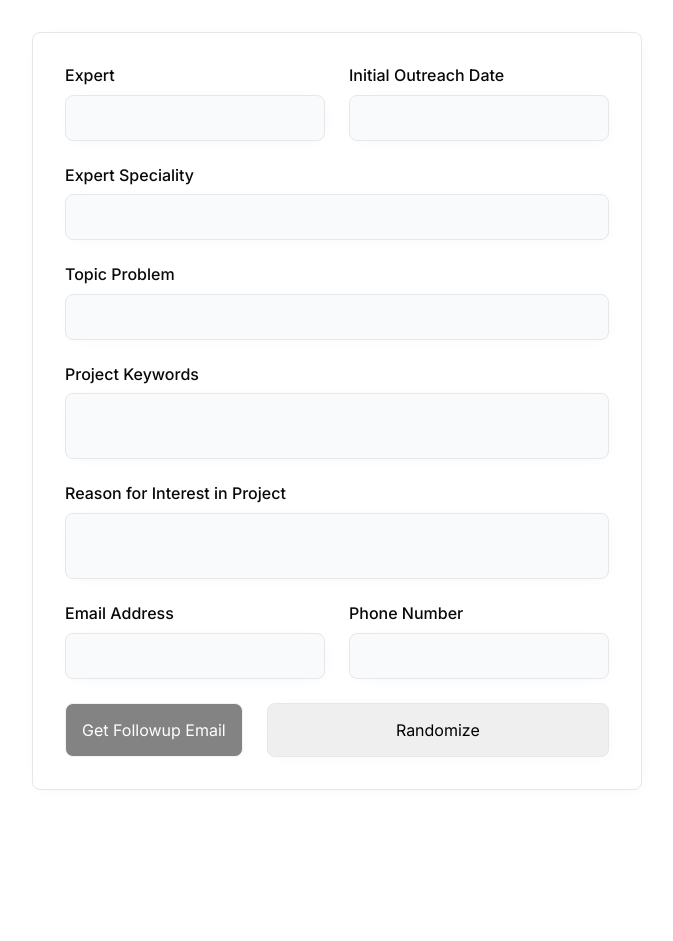
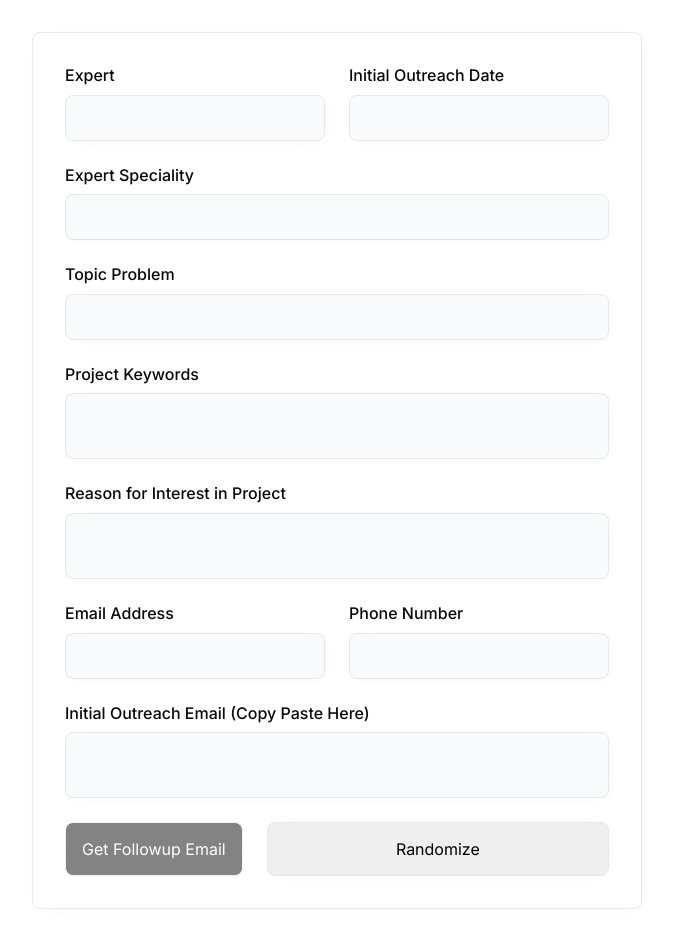
Before and after one commit to Samalander0/email-dlab, a SvelteKit app: page /followup in a window 1280 px wide. Shown: the whole page, without its empty margins (303-976 px from the left). Before the commit the page ends 822 px from the top, so only its background shows below. Built offline with nearby package versions, Linux system fonts and the light colour scheme.

Commit message:
outreach

```diff
--- a/src/routes/api/followup/+server.js
+++ b/src/routes/api/followup/+server.js
@@ -32,9 +32,9 @@ const generationConfig = {
 };
 
 // Prompt
-function prompt(expert, speciality, topic, keywords, email, phone, date, interest) {
+function prompt(expert, speciality, topic, outreach, keywords, email, phone, date, interest) {
   const parts = [
-    {text: `A concise and semi-formal follow-up email to a ${expert} in the field of ${speciality} to set up an interview. Following your initial outreach on ${date} about your high school design project on ${topic}. Use your reason of interest in this design project: ${interest}, and project keywords: ${keywords}, to generate a meeting request with the following information: ${email}, ${phone}`}
+    {text: `A concise and semi-formal follow-up email to a ${expert} in the field of ${speciality} to set up an interview. Following your initial outreach on ${date} about your high school design project on ${topic}. Keeping in mind your original outreach email: ${outreach}. Avoide being too repetitive, use your reason of interest in this design project: ${interest}, and project keywords: ${keywords}, to generate a meeting request with the following information: ${email}, ${phone}`}
   ];
   return(parts)
 }
@@ -46,12 +46,13 @@ export async function GET({ url }) {
   const expert = url.searchParams.get('expert'),
         topic = url.searchParams.get('topic'),
         speciality = url.searchParams.get('speciality'),
+        outreach = url.searchParams.get('outreach'),
         keywords = url.searchParams.get('keywords'),
         email = url.searchParams.get('email'),
         phone = url.searchParams.get('phone'),
         date = url.searchParams.get('date'),
         interest = url.searchParams.get('interest');
-  let parts = prompt(expert, speciality, keywords, topic, email, phone, date, interest)
+  let parts = prompt(expert, speciality, outreach, keywords, topic, email, phone, date, interest)
 
   const result = await model.generateContent({
     contents: [{ role: "user", parts }],
--- a/src/routes/followup/+page.svelte
+++ b/src/routes/followup/+page.svelte
@@ -13,6 +13,7 @@
   let expert,
       speciality,
       topic,
+      outreach = "",
       keywords,
       interest,
       date,
@@ -25,6 +26,7 @@
     expert = example.expert
     speciality = example.speciality
     topic = example.topic
+    outreach = example.outreach
     keywords = example.keywords
     interest = example.interest
     date = example.date
@@ -37,7 +39,7 @@
 
     state = "loading"
 
-    const response = await fetch(`./api/followup/?expert=${expert}&speciality=${speciality}&topic=${topic}&keywords=${keywords}&interest=${interest}&date=${date}&email=${email}&phone=${phone}`)
+    const response = await fetch(`./api/followup/?expert=${expert}&speciality=${speciality}&topic=${topic}&outreach=${outreach}&keywords=${keywords}&interest=${interest}&date=${date}&email=${email}&phone=${phone}`)
     output = await response.json()
     email_output = DOMPurify.sanitize(marked(output))
 
@@ -49,6 +51,7 @@
     expert = ""
     speciality = ""
     topic = ""
+    outreach = ""
     keywords = ""
     interest = ""
     date = ""
@@ -112,6 +115,10 @@
           <input bind:value={phone} type="tel" id="phone"/>
         </div>
       </div>
+      <div>
+        <label for="outreach">Initial Outreach Email (Copy Paste Here)</label>
+        <textarea bind:value={outreach} id="outreach"/>
+      </div>
 
       <div class="horizontal-stack">
         <input type="submit" value="Get Followup Email" on:click={generateEmail} disabled={!(expert && topic && keywords && interest && date && email && phone)}/>
```
